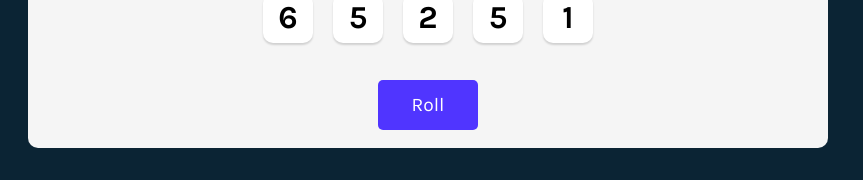
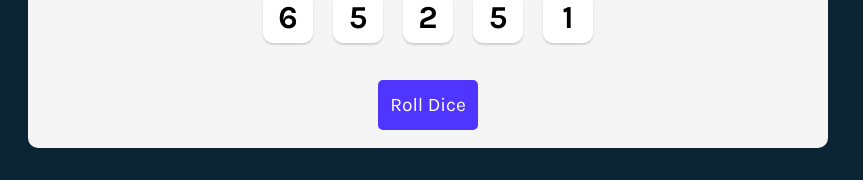
Before and after one commit to BaileyKH/tenzies, a React (Vite) app: page / in a window 1280 px wide. Shown: the part 290-470 px from the top of the page, without its empty margins (0-863 px from the left). Built offline with nearby package versions, Linux system fonts and the light colour scheme.

Commit message:
added winning functionality

```diff
--- a/src/App.jsx
+++ b/src/App.jsx
@@ -1,4 +1,4 @@
-import { useState } from 'react'
+import { useState, useEffect } from 'react'
 
 import { Dice } from './Dice'
 import './App.css'
@@ -6,6 +6,19 @@ import './App.css'
 function App() {
 
   const [die, setDie] = useState(allNewDice())
+  const [tenzies, setTenzies] = useState(false)
+
+  useEffect(() => {
+      const allHeld = die.every((dice) => dice.isHeld)
+      const firstValue = die[0].value
+      const allValue = die.every(dice => dice.value === firstValue)
+
+      if (allHeld && allValue){
+        setTenzies(true)
+        console.log("Tenzies")
+      }
+
+  }, [die])
 
   // Helper function for new die after roll
   function generateNewDie(){
@@ -49,7 +62,7 @@ function App() {
           <Dice key={dice.id} value={dice.value} isHeld={dice.isHeld} holdDice={() => holdDice(dice.id)}
         />))}
       </div>
-      <button className="roll-dice" onClick={rollDice}>Roll</button>
+      <button className="roll-dice" onClick={rollDice}>{tenzies ? "Rest Game" : "Roll Dice"}</button>
     </main>
   )
 }
```
